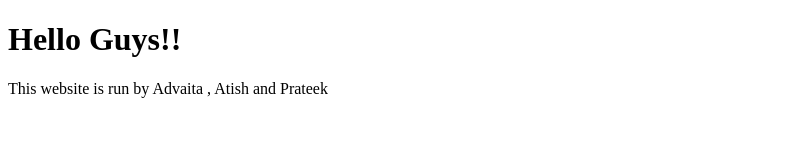
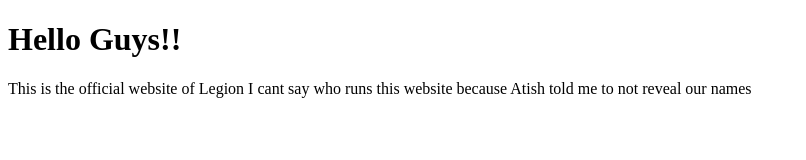
Before and after one commit to Legion-India/Legion-Ofiicial, a plain HTML site: page index.html in a window 1280 px wide. Shown: the whole page, without its empty margins (0-806 px from the left). Drawn offline with Linux system fonts and the light colour scheme.

Commit message:
edited message

```diff
--- a/index.html
+++ b/index.html
@@ -7,6 +7,8 @@
 </head>
 <body>
     <h1>Hello Guys!!</h1>
-    <p>This website is run by Advaita , Atish and Prateek</p>
+    <p>This is the official website of Legion
+       I cant say who runs this website because Atish told me to not reveal our names
+    </p>
 </body>
 </html>
```
